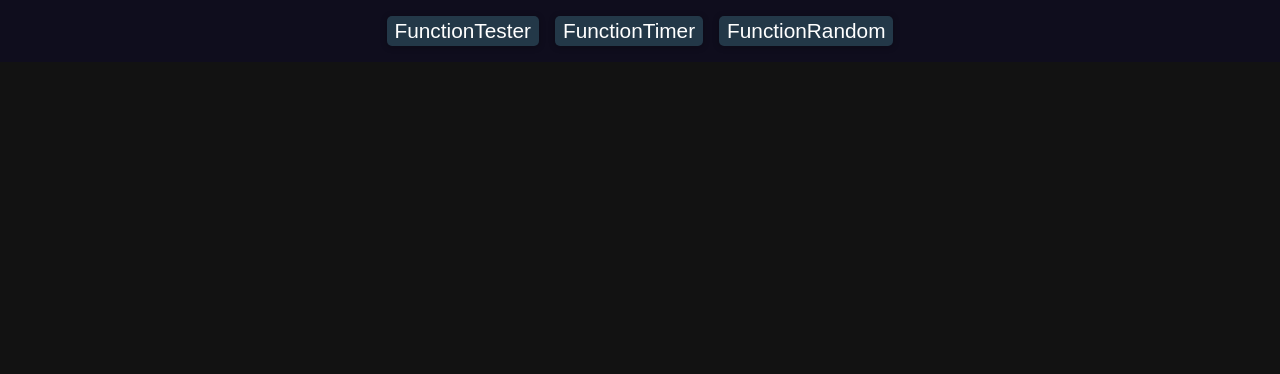
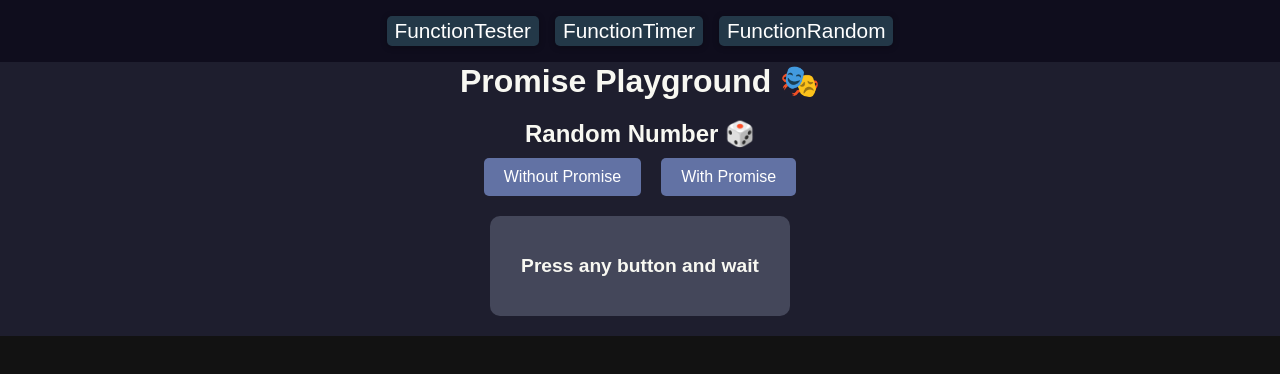
Before and after one commit to Espadv69/PromisePlayground, a React (Vite) app: page /random in a window 1280 px wide. Shown: the top 374 px of the page. Built offline with nearby package versions, Linux system fonts and the light colour scheme.

Commit message:
Add UI elements to FunctionFetch for generating random numbers with and without promises

```diff
--- a/src/components/FunctionsComponents/FunctionRandom.jsx
+++ b/src/components/FunctionsComponents/FunctionRandom.jsx
@@ -13,6 +13,29 @@ const FunctionFetch = () => {
       setMessage(`Random number without promise: ${randomNumber}`)
     }, 2000)
   }
+
+  return (
+    <section className="promises-container">
+      <h1 className="title">Promise Playground 🎭</h1>
+      <h4>Random Number 🎲</h4>
+
+      <div className="buttons-container">
+        <button
+          className="action-btn"
+          onClick={() => generateRandomNumberWithoutPromise()}
+        >
+          Without Promise
+        </button>
+        <button className="action-btn" onClick="">
+          With Promise
+        </button>
+      </div>
+
+      <div className="result-screen">
+        {message || 'Press any button and wait'}
+      </div>
+    </section>
+  )
 }
 
 export default FunctionFetch
```
